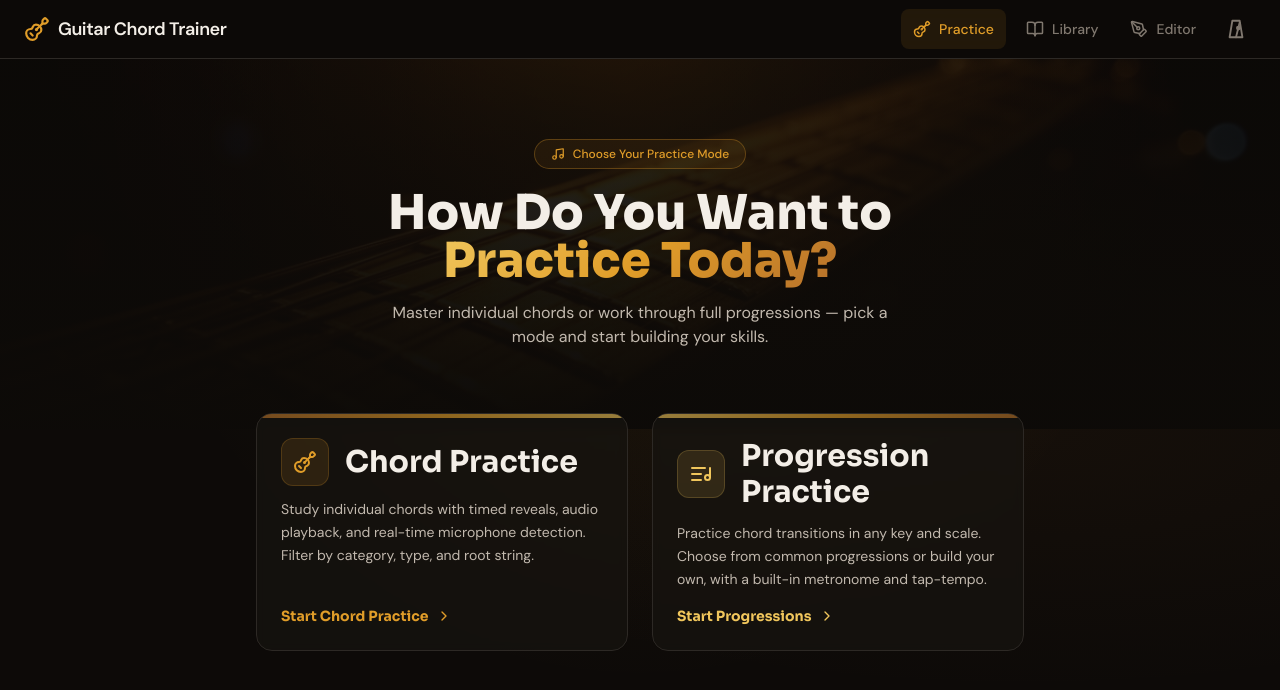
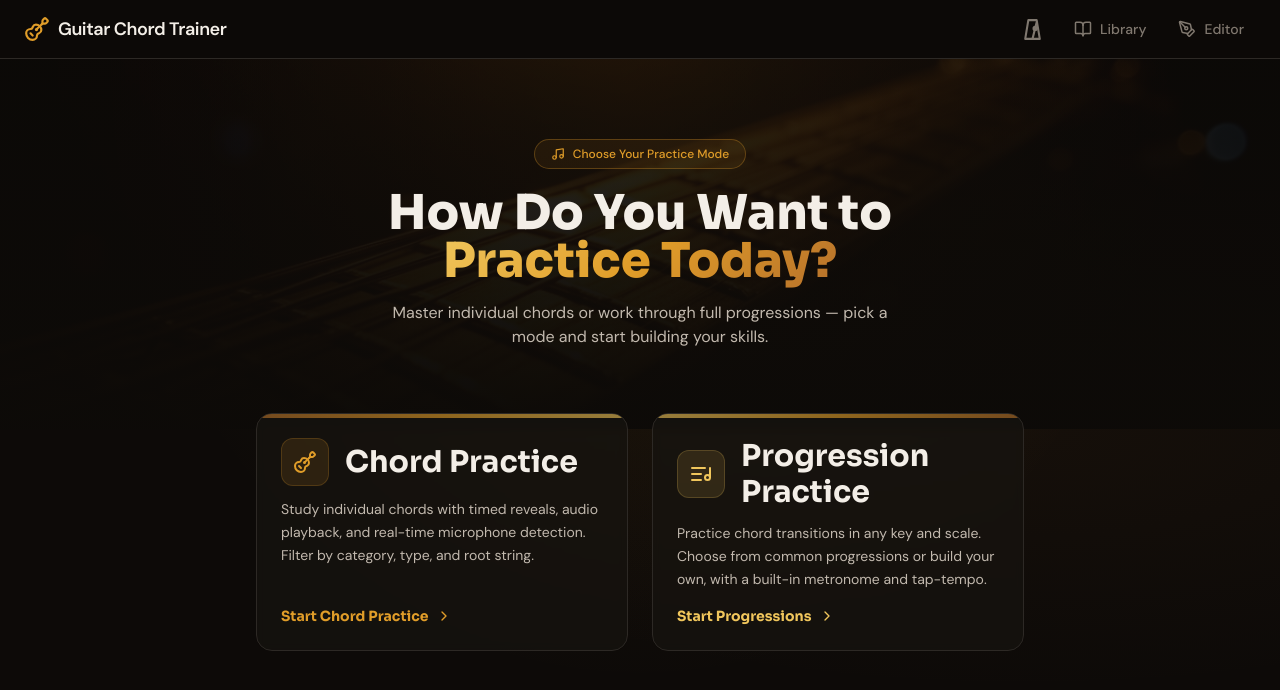
Before and after one commit to randysoller/FretMaster, a React (Vite) app: page / in a window 1280 px wide. Shown: the top 690 px of the page. Built offline with nearby package versions, Linux system fonts and the light colour scheme.

Commit message:
Remove Practice nav link and reposition metronome

```diff
--- a/src/components/features/MetronomeDropdown.tsx
+++ b/src/components/features/MetronomeDropdown.tsx
@@ -90,7 +90,7 @@ export default function MetronomeDropdown() {
       <button
         onClick={() => setOpen(!open)}
         className={`
-          flex items-center justify-center size-10 rounded-lg border transition-all duration-200
+          flex items-center justify-center w-[43px] h-[43px] rounded-lg border transition-all duration-200
           ${store.isPlaying
             ? 'border-[hsl(var(--color-emphasis)/0.6)] bg-[hsl(var(--color-emphasis)/0.12)] text-[hsl(var(--color-emphasis))]'
             : open
@@ -100,7 +100,7 @@ export default function MetronomeDropdown() {
         `}
         title="Metronome"
       >
-        <MetronomeIcon className="size-[22px]" />
+        <MetronomeIcon className="size-[25px]" />
         {store.isPlaying && (
           <span className="absolute -top-0.5 -right-0.5 size-2.5 rounded-full bg-[hsl(var(--color-emphasis))] animate-pulse" />
         )}
--- a/src/components/layout/Header.tsx
+++ b/src/components/layout/Header.tsx
@@ -1,12 +1,11 @@
 import { Link, useLocation } from 'react-router-dom';
-import { Guitar, BookOpen, PenTool, ListMusic } from 'lucide-react';
+import { Guitar, BookOpen, PenTool } from 'lucide-react';
 import MetronomeDropdown from '@/components/features/MetronomeDropdown';
 
 export default function Header() {
   const location = useLocation();
 
   const navLinks = [
-    { to: '/', label: 'Practice', icon: <Guitar className="size-[18px]" />, matchPaths: ['/', '/chord-practice', '/practice', '/progressions'] },
     { to: '/library', label: 'Library', icon: <BookOpen className="size-[18px]" />, matchPaths: ['/library'] },
     { to: '/editor', label: 'Editor', icon: <PenTool className="size-[18px]" />, matchPaths: ['/editor'] },
   ];
@@ -22,6 +21,9 @@ export default function Header() {
         </Link>
 
         <nav className="flex items-center gap-1 sm:gap-2">
+          {/* Metronome dropdown — in first nav position */}
+          <MetronomeDropdown />
+
           {navLinks.map((link) => {
             const isActive = link.matchPaths.includes(location.pathname);
             return (
@@ -41,9 +43,6 @@ export default function Header() {
               </Link>
             );
           })}
-
-          {/* Metronome dropdown — replaces the old Progressions nav link */}
-          <MetronomeDropdown />
         </nav>
       </div>
     </header>
```
